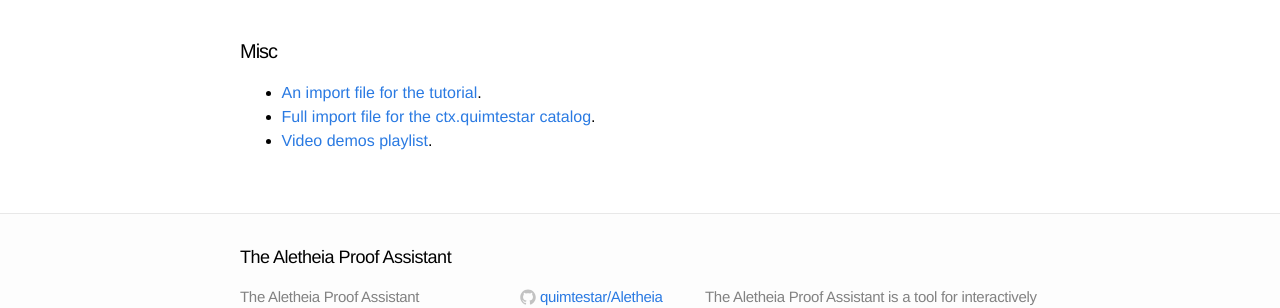
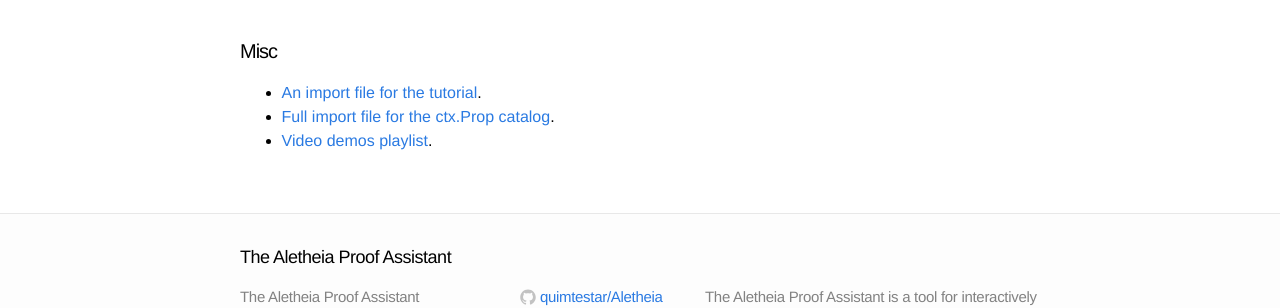
Before and after one commit to quimtestar/Aletheia, a Jekyll site: the page built from main.md, in a window 1280 px wide. Shown: the part 581-889 px from the top of the page. Built offline with Jekyll 4.4.1, drawn with Linux system fonts in a browser that asks for light colours; our own code applies the rules of GitHub Pages for plain Markdown files.

Commit message:
Website updated

```diff
--- a/main.md
+++ b/main.md
@@ -13,11 +13,11 @@
 ### Downloads
 
 #### Jar packages
-* [The GUI jar package](https://www.dropbox.com/s/exc26u4px95uvry/aletheiagui.jar?dl=1).
-* [The standalone P2P node jar package](https://www.dropbox.com/s/yccaghmy6x92sc2/aletheia.p2pnode.jar?dl=1).
-* [The Berkeley DB utility tool jar package](https://www.dropbox.com/s/yly9cixozlp36j3/berkeleydb.aletheia.tool.jar?dl=1).
+* [The GUI jar package](https://www.dropbox.com/s/dr3aw3wij0q1feg/aletheiagui.jar?dl=1).
+* [The standalone P2P node jar package](https://www.dropbox.com/s/f8u5473gsui2a53/aletheia.p2pnode.jar?dl=1).
+* [The Berkeley DB utility tool jar package](https://www.dropbox.com/s/z9eeu6w5o5hf0p1/berkeleydb.aletheia.tool.jar?dl=1).
 
 #### Misc
 * [An import file for the tutorial](https://www.dropbox.com/s/tqbq2l2lfnmlkc9/tutorial.ale?dl=1).
-* [Full import file for the ctx.quimtestar catalog](https://www.dropbox.com/s/46jcoy3pupbzsrz/ctx.quimtestar.ale?dl=1).
+* [Full import file for the ctx.Prop catalog](https://www.dropbox.com/s/s9bi6t65g4r5pso/ctx.Prop.ale?dl=1).
 * [Video demos playlist](https://www.youtube.com/playlist?list=PLYFNMXa8kbndNcC8WUvA5tlvPNshH9Z6P).
```
